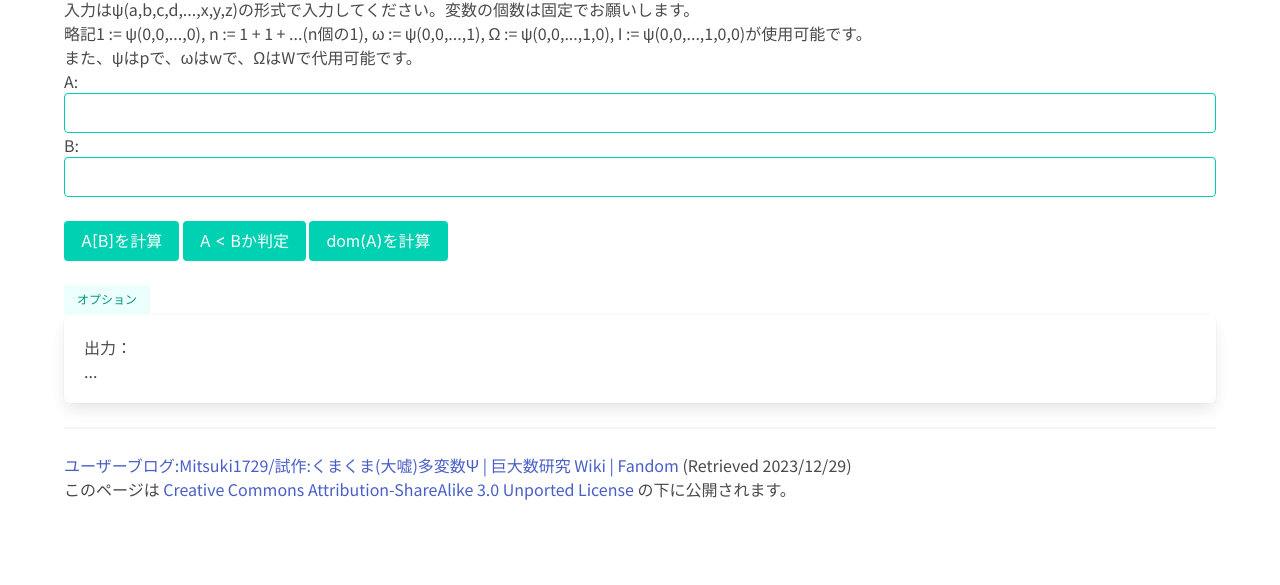
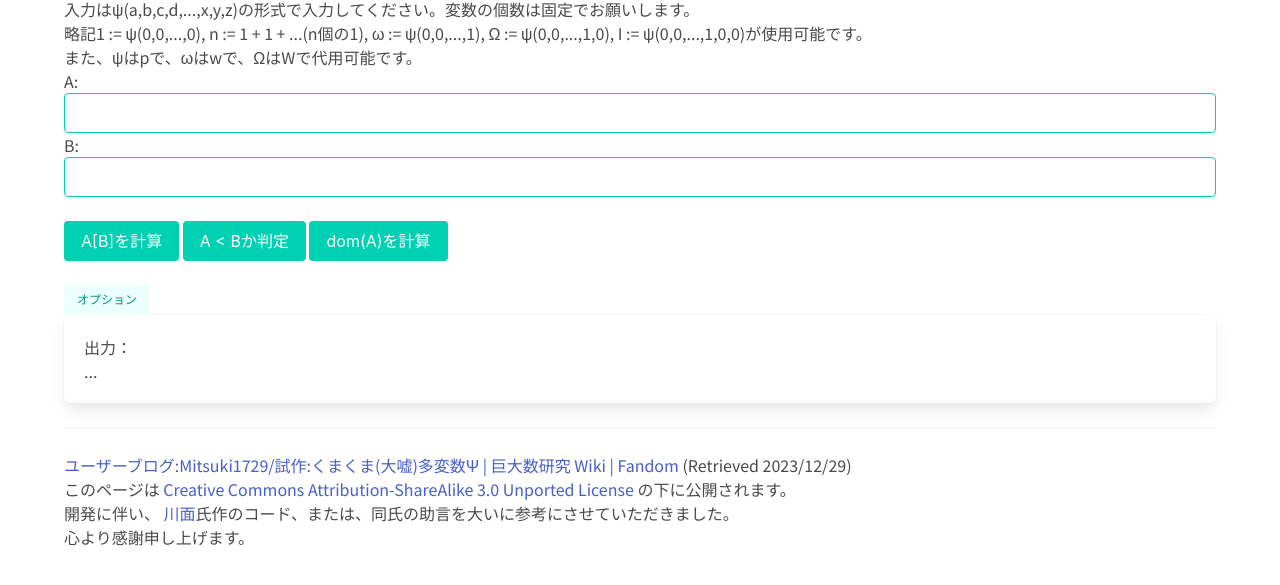
Before and after one commit to SanukiMiyatsuko/Array_Notation_Calculator_Summary, a plain HTML site: page Kumakuma_Ouso_Multi_Variables_psi/page.html in a window 1280 px wide. Shown: the part 111-696 px from the top of the page. Drawn offline with nearby package versions, Linux system fonts and the light colour scheme.

Commit message:
Update page.html

```diff
--- a/Kumakuma_Ouso_Multi_Variables_psi/page.html
+++ b/Kumakuma_Ouso_Multi_Variables_psi/page.html
@@ -66,6 +66,11 @@
                 Creative Commons Attribution-ShareAlike 3.0 Unported License
             </a>
             の下に公開されます。
+            <br>
+            開発に伴い、
+            <a href="https://googology.fandom.com/ja/wiki/%E3%83%A6%E3%83%BC%E3%82%B6%E3%83%BC:KawamoYurase">川面</a>氏作のコード、または、同氏の助言を大いに参考にさせていただきました。
+            <br>
+            心より感謝申し上げます。
         </div>
     </section>
 </body>
```
